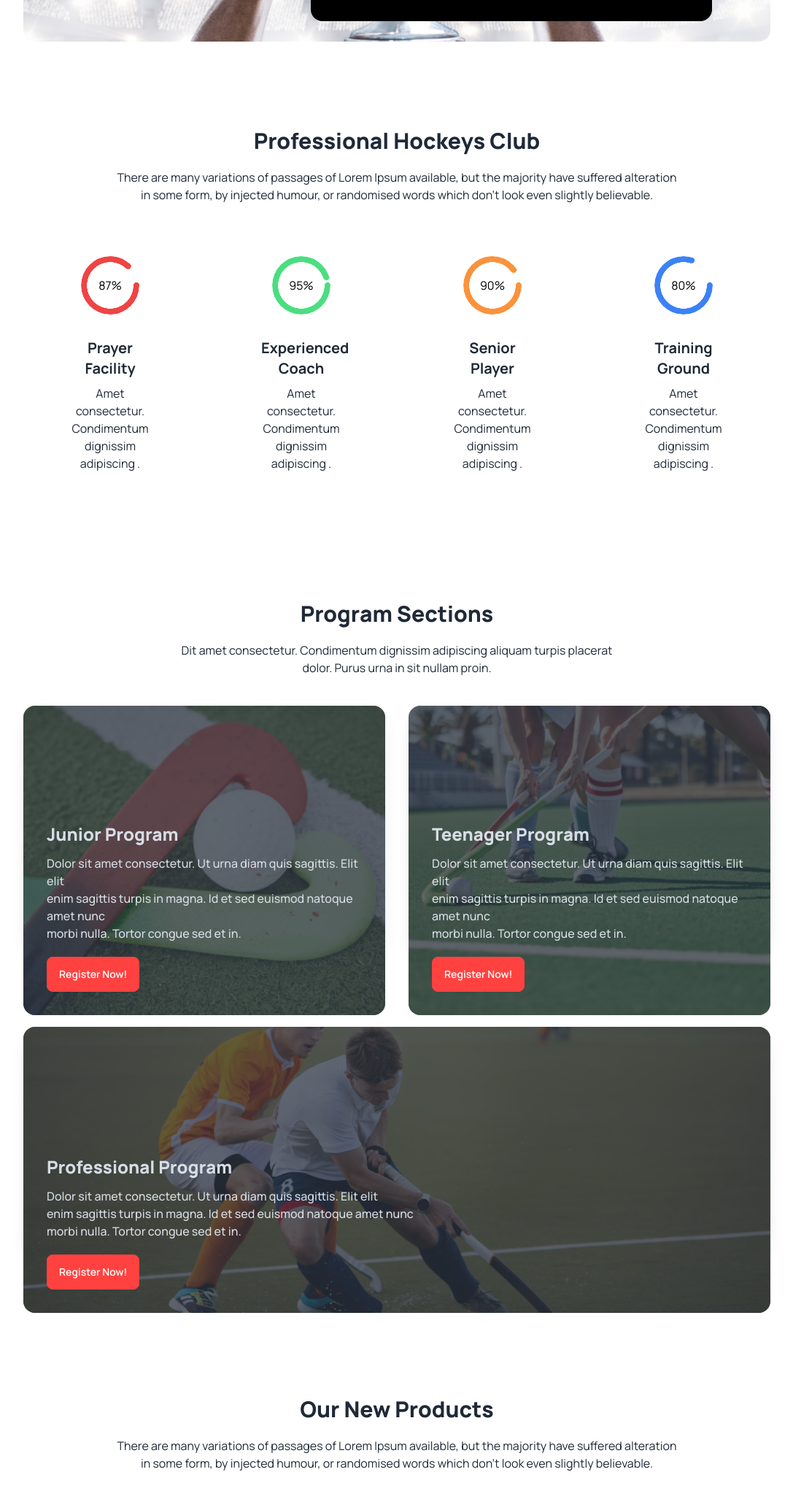
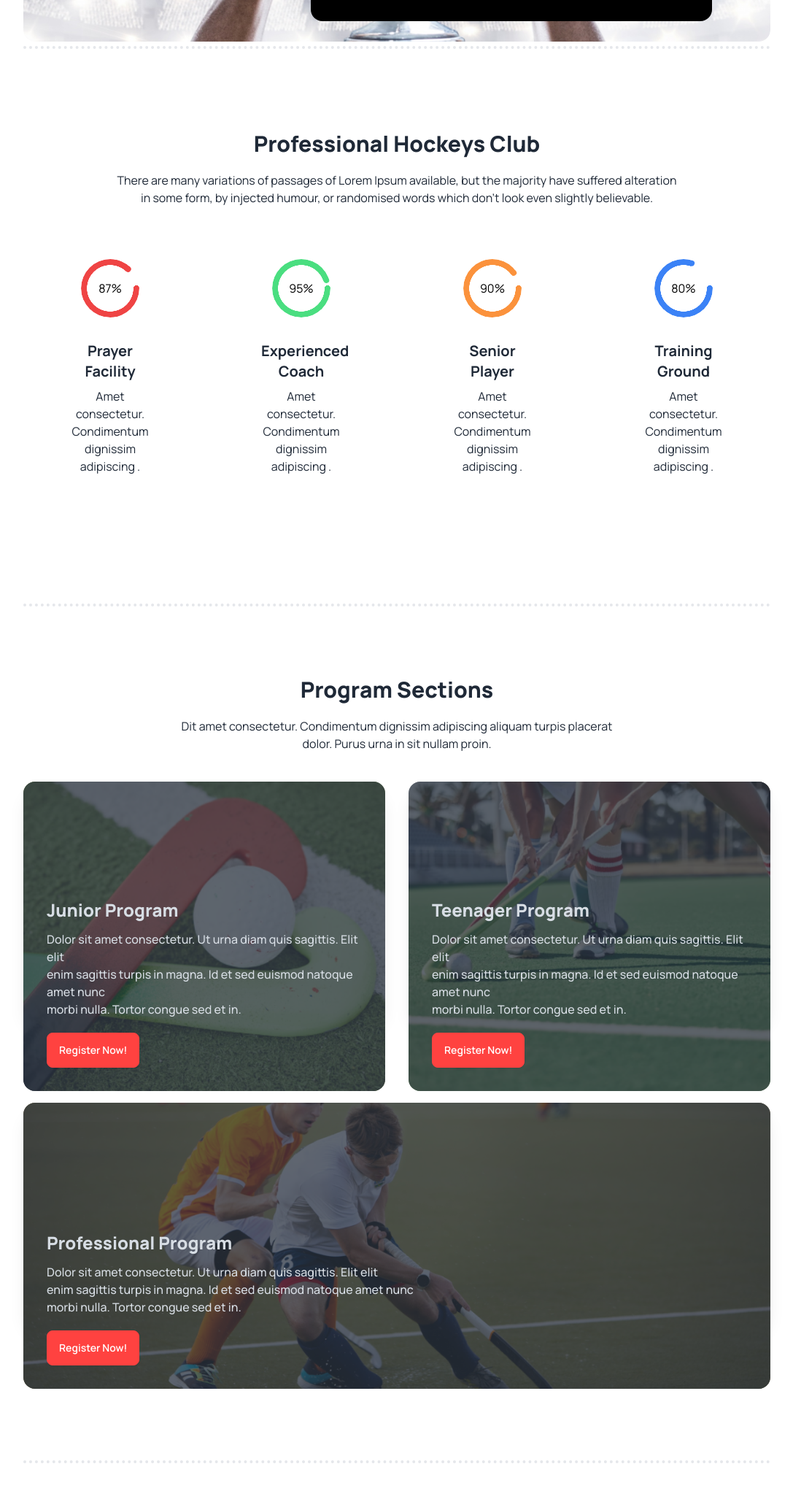
Before and after one commit to Ahmed-Tajreean/hockeys, a plain HTML site: page index.html in a window 1280 px wide. Shown: the part 661-2715 px from the top of the page at 73% size, without its empty margins (96-1183 px from the left). Drawn offline with nearby package versions, Linux system fonts and the light colour scheme.

Commit message:
border added

```diff
--- a/index.html
+++ b/index.html
@@ -128,6 +128,9 @@
         </header>
 
         <main class="container mx-auto">
+            <section>
+                <div class="border-t-4 border-gray-200 border-dotted"></div>
+            </section>
             <!-- Professional Hockey Section -->
             <section class="text-center my-72 lg:my-28">
                 <h2 class="text-3xl font-extrabold mb-5">Professional Hockeys Club</h2>
@@ -192,6 +195,11 @@
                     </div>
                 </div>
             </section>
+
+            <section>
+                <div class="border-t-4 border-gray-200 border-dotted"></div>
+            </section>
+
             <!-- Program Section -->
             <section class="text-center my-72 lg:my-24">
                 <h2 class="text-3xl font-extrabold mb-5">Program Sections</h2>
@@ -262,6 +270,10 @@
                         </div>
                     </div>
                 </div>
+            </section>
+
+            <section>
+                <div class="border-t-4 border-gray-200 border-dotted"></div>
             </section>
 
             <!-- Our New Products -->
@@ -438,6 +450,10 @@
                 </div>
             </section>
 
+            <section>
+                <div class="border-t-4 border-gray-200 border-dotted"></div>
+            </section>
+
             <!-- Clients Questions -->
             <section class="text-center my-60 lg:my-28 gap-2">
                 <div class="lg:text-center">
@@ -508,6 +524,10 @@
                         </div>
                     </div>
                 </div>
+            </section>
+
+            <section>
+                <div class="border-t-4 border-gray-200 border-dotted"></div>
             </section>
             <!-- Get in touch section -->
             <section class="text-center my-72 lg:my-28 gap-2">
```
